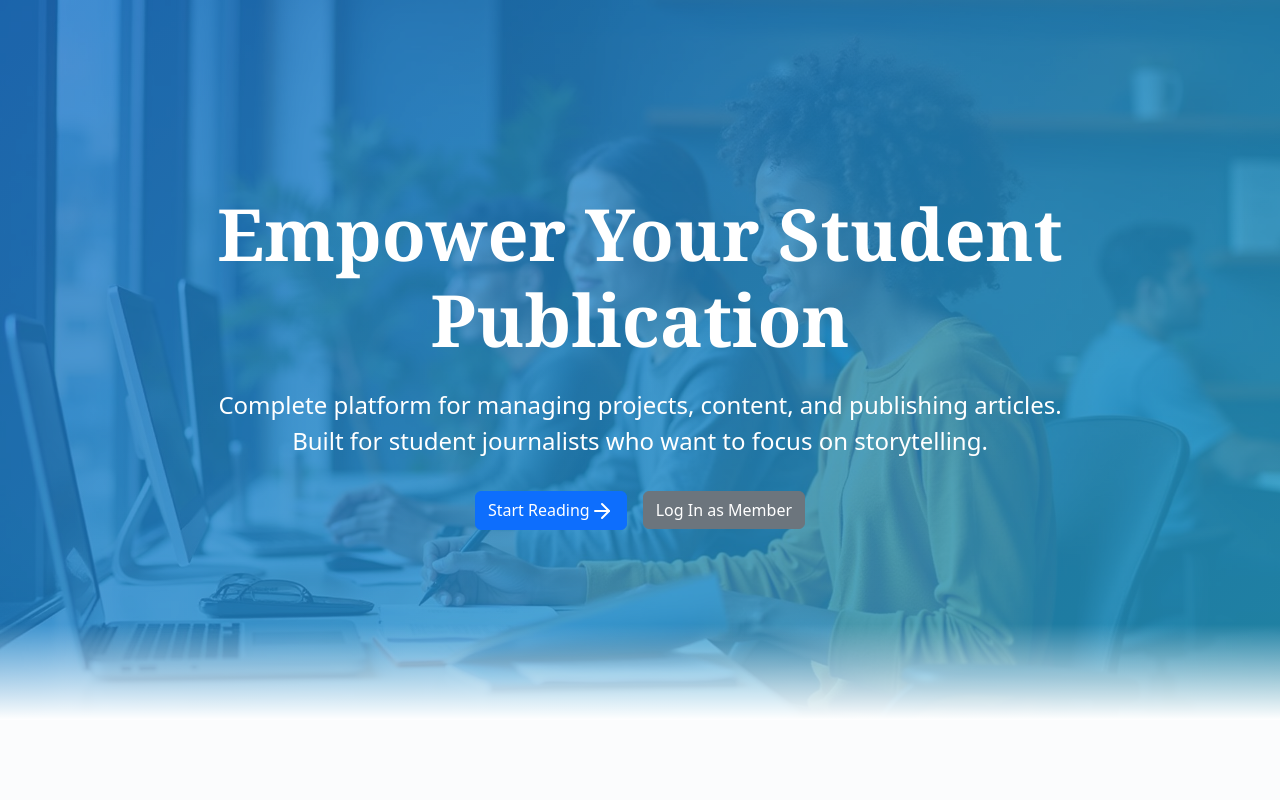
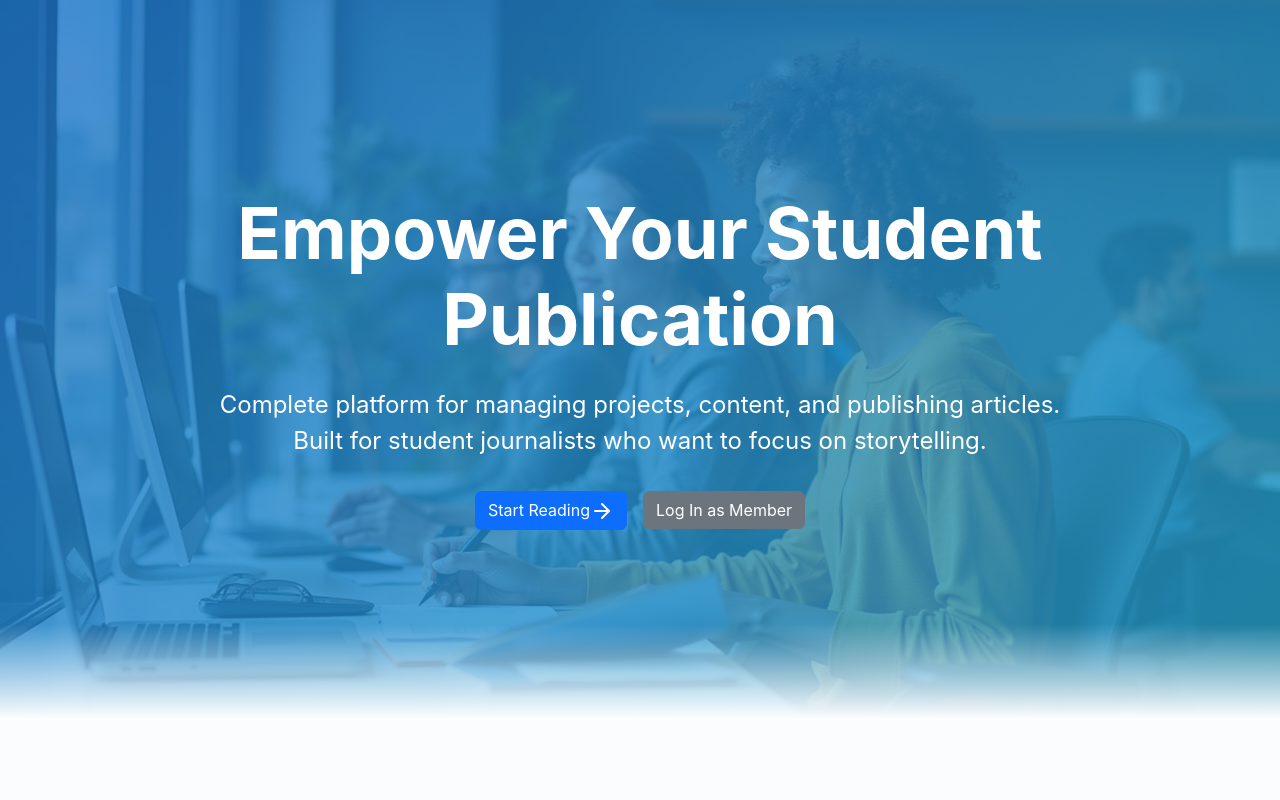
Before and after one commit to hanadups04/Editorially, a React (Vite) app: page /aboutus in a window 1280 px wide. Shown: the top 800 px of the page. Built offline with nearby package versions, Linux system fonts and the light colour scheme; no server answers.

Commit message:
Refactor CSS styles for consistency and update ArticleCard component for improved readability

```diff
--- a/src/App.css
+++ b/src/App.css
@@ -166,23 +166,9 @@
    Base Styles
    =========================== */
 
-* {
-  border-color: hsl(var(--border));
-}
-
-body {
-  margin: 0;
-  background-color: hsl(var(--background)) !important;
-  color: hsl(var(--foreground)) !important;
-  -webkit-font-smoothing: antialiased;
-  -moz-osx-font-smoothing: grayscale;
-  font-family: var(--font-body);
-  caret-color: hsl(var(--foreground)) !important;
-}
-
-h1, h2, h3, h4, h5, h6 {
+/* h1, h2, h3, h4, h5, h6 {
   font-family: var(--font-heading);
-}
+} */
 
 /* ===========================
    Utility Classes
@@ -298,21 +284,35 @@ h1, h2, h3, h4, h5, h6 {
 
 
 /* Reset and Base Styles */
-/* * {
+* {
   margin: 0;
   padding: 0;
   box-sizing: border-box;
-} */
+}
 
-/* body {
+body {
   font-family:
     -apple-system, BlinkMacSystemFont, "Segoe UI", "Roboto", "Oxygen", "Ubuntu",
-    "Cantarell", "Fira Sans", "Droid Sans", "Helvetica Neue", sans-serif;
+    "Cantarell", "Fira Sans", "Droid Sans", "Helvetica Neue", sans-serif !important;
   -webkit-font-smoothing: antialiased;
   -moz-osx-font-smoothing: grayscale;
   color: var(--text-primary);
   background-color: var(--bg-secondary);
   line-height: 1.5;
+}
+
+/* * {
+  border-color: hsl(var(--border));
+} */
+
+/* body {
+  margin: 0;
+  background-color: hsl(var(--background)) !important;
+  color: hsl(var(--foreground)) !important;
+  -webkit-font-smoothing: antialiased;
+  -moz-osx-font-smoothing: grayscale;
+  font-family: var(--font-body);
+  caret-color: hsl(var(--foreground)) !important;
 } */
 
 /* Shared Button Styles */
@@ -362,7 +362,7 @@ h1, h2, h3, h4, h5, h6 {
 }
 
 .btn-secondary {
-  background-color: var(--bg-tertiary);
+  background-color: var(--bg-primary);
   color: var(--text-primary);
 }
 
--- a/src/components/readerSide/ArticleCard.css
+++ b/src/components/readerSide/ArticleCard.css
@@ -99,6 +99,7 @@
   font-weight: 700;
   line-height: 1.3;
   color: hsl(var(--card-foreground));
+  color: white !important;
   transition: color 0.2s;
   display: -webkit-box;
   -webkit-line-clamp: 2;
--- a/src/components/readerSide/ArticleCard.jsx
+++ b/src/components/readerSide/ArticleCard.jsx
@@ -52,7 +52,7 @@ export function ArticleCardCSS3({ article, variant = "default" }) {
             </h3>
             <div className="article-card__meta">
               <span>
-                {article.author1[0]} & {article.author2[0]}{" "}
+                {article.author1} & {article.author2}{" "}
               </span>
               <span>·</span>
               <span>{formattedDate}</span>
@@ -71,8 +71,10 @@ export function ArticleCardCSS3({ article, variant = "default" }) {
           className="article-card__compact"
           style={{ opacity: isVisible ? 1 : 0 }}
         >
-          <span className="article-card__section-label">{article.section}</span>
-          <h3 className="article-card__compact-title">{article.title}</h3>
+          <span className="article-card__section-label">
+            {article.section_name}
+          </span>
+          <h3 className="article-card__compact-title">{article.headline}</h3>
           <span
             className="article-card__meta"
             style={{ marginTop: "0.25rem", display: "block" }}
@@ -101,7 +103,7 @@ export function ArticleCardCSS3({ article, variant = "default" }) {
           ) : (
             <div className="article-card__placeholder">
               <span className="article-card__placeholder-letter">
-                {article.section_name[0].toUpperCase()}
+                {article.section_name.toUpperCase()}
               </span>
             </div>
           )}
--- a/src/components/readerSide/RecentArticles.jsx
+++ b/src/components/readerSide/RecentArticles.jsx
@@ -78,13 +78,20 @@ function SectionBlockCSS3JSX({ section, articles, showAll = false }) {
       ref={ref}
       className={`section-block ${isVisible ? "section-block--visible" : ""}`}
     >
+      {articles == 0 ? (
+        <></>
+      ) : (
+        <>
           <div className="section-block__header">
             <div className="section-block__title-row">
               <h2 className="section-block__title">{label}</h2>
               <div className="section-block__line" />
             </div>
             {!showAll && (
-          <Link to={`/section/${section}`} className="section-block__view-all">
+              <Link
+                to={`/section/${section}`}
+                className="section-block__view-all"
+              >
                 View All →
               </Link>
             )}
@@ -93,7 +100,10 @@ function SectionBlockCSS3JSX({ section, articles, showAll = false }) {
           {layoutIndex === 0 && (
             <div className="section-block__grid">
               {articles.slice(0, 1).map((a) => (
-            <div key={a.article_id} className="section-block__grid-featured">
+                <div
+                  key={a.article_id}
+                  className="section-block__grid-featured"
+                >
                   <ArticleCardCSS3 article={a} />
                   {/* <p>ghhhh</p> */}
                 </div>
@@ -147,6 +157,8 @@ function SectionBlockCSS3JSX({ section, articles, showAll = false }) {
               </div>
             </div>
           )}
+        </>
+      )}
     </section>
   );
 }
--- a/src/pages/cms/ContentManagement.css
+++ b/src/pages/cms/ContentManagement.css
@@ -150,7 +150,7 @@
 
 .card-body {
   flex: 1;
-  padding: 1.5rem;
+  padding: 1rem !important;
 }
 
 .card-title {
@@ -215,7 +215,7 @@
   justify-content: end;
   gap: 0.5rem;
   padding: 1rem;
-  background-color: var(--color-primary);
+  background-color: var(--bg-primary);
   border-top: 1px solid #e5e5e5;
 }
 
@@ -225,7 +225,7 @@
 
 .btn-edit:hover {
   background-color: #171717;
-  border-color: #171717;
+  border-color: 1px solid #171717;
 }
 
 .modal-overlay {
--- a/src/pages/cms/ContentManagement.jsx
+++ b/src/pages/cms/ContentManagement.jsx
@@ -314,7 +314,6 @@ export default function ContentManagement() {
                             }}
                           >
                             <span className="btn-icon">✏️</span>
-                            Edit
                           </button>
                         )}
 
```
Lines whose indentation alone changed are shown as unchanged.
